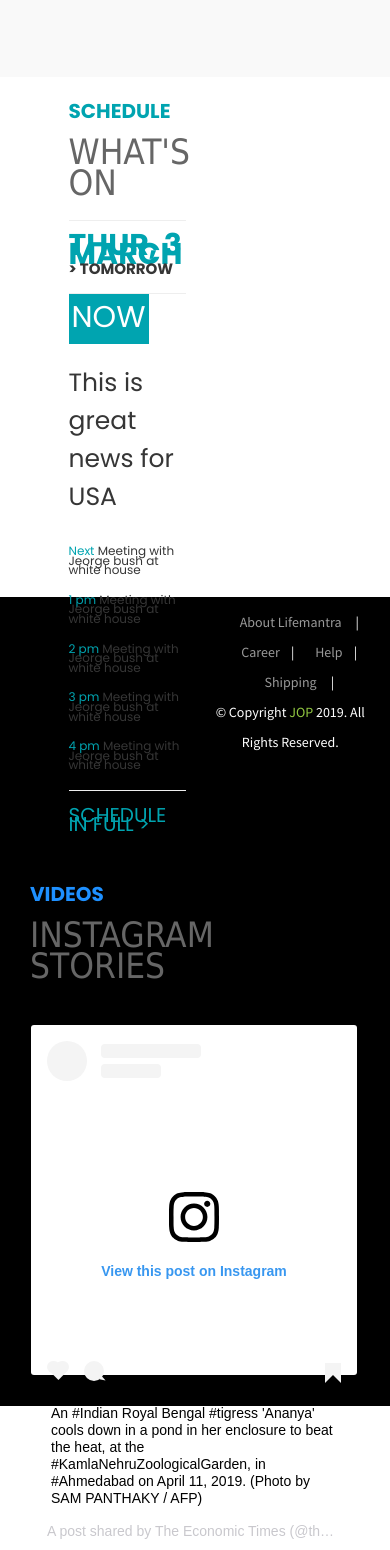
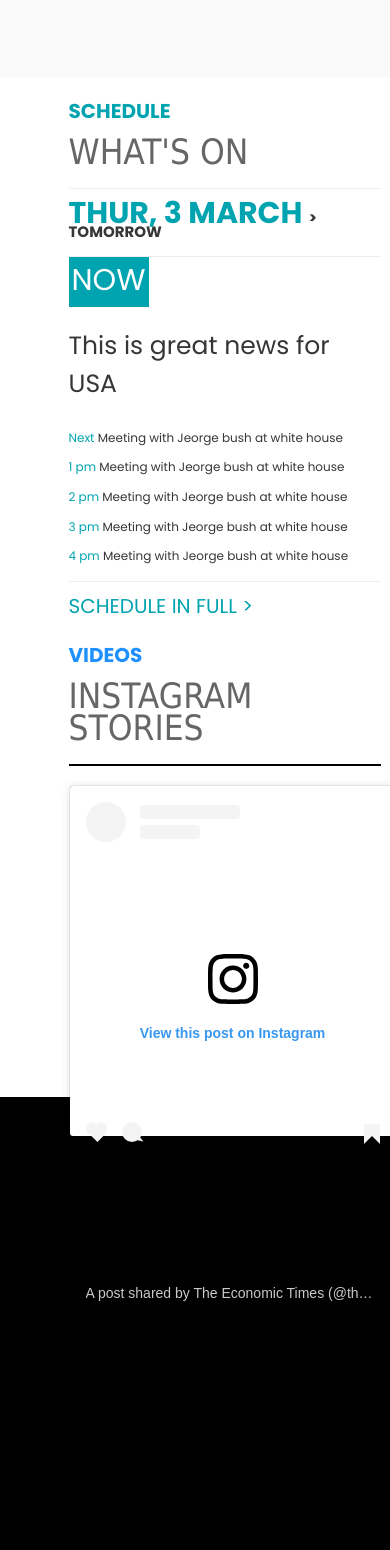
Before and after one commit to njaiswal78/digio, a plain HTML site: page index.html in a window 390 px wide. Shown: the part 4090-5640 px from the top of the page. Drawn offline with Linux system fonts and the light colour scheme; a script that the page names is missing.

Commit message:
mobile friendly index

```diff
--- a/index.html
+++ b/index.html
@@ -428,9 +428,41 @@ p.capitalize {
 
         </div><!-- New Vdeo Bar -->
 
+		<style>
+		@media screen and (max-width:500px){
+		#footer1{
+		height:1000px;
+		}
+		#b1{
+		width:80%;
 
-		<div id="footer1" style="width: 100%;height:500px;border: 0px solid black;margin: 10px;">
-			<div id="b1" style="width: 30%; border: 0px solid black;margin:20px;float: left;line-height: 80%;margin-left: 15%;">
+		}
+		#b2{
+		width:80%;
+		height:100%;
+		margin-left:15%;
+
+		}
+		}
+		@media screen and (min-width:700px){
+		#footer1{
+		height:500px;
+		}
+
+		#b1{
+		width:30%;
+		}
+		#b2{
+
+		width:40%;
+		margin:20px;
+		}
+		}
+
+
+		</style>
+		<div id="footer1" style="width: 100%;border: 0px solid black;margin: 10px;">
+			<div id="b1" style=" border: 0px solid black;margin:20px;float: left;line-height: 80%;margin-left: 15%;">
 			<p style="color: #00a4b0;font-size: 20px;font-weight: bold;">SCHEDULE</p>
 			<p style="font-size: 35px;font-family: Tahoma;line-height: 90%;">WHAT'S ON</p>
 			<hr>
@@ -446,7 +478,7 @@ p.capitalize {
 			<hr>
 			<a href="#"><p style="color: #00a4b0;font-size: 20px;">SCHEDULE IN FULL &gt;</p></a>
 			</div>
-			<div id="b2" style="width: 40%;border: 0px solid black;margin:20px;float: left;line-height: 80%">
+			<div id="b2" style="border: 0px solid black;float: left;line-height: 80%;">
 		    <p style="color: #1E90FF;font-size: 20px;font-weight: bold;">VIDEOS</p>
 			<p style="font-size: 35px;font-family: Tahoma;line-height: 90%;">INSTAGRAM STORIES</p>
 			<hr style="border:solid 0.7px black;">
@@ -485,7 +517,7 @@ p.capitalize {
 
 
 
-        <div class="flat-bottom">
+        <div class="flat-bottom" >
             <div class="container">
                 <div class="row">
 
```
